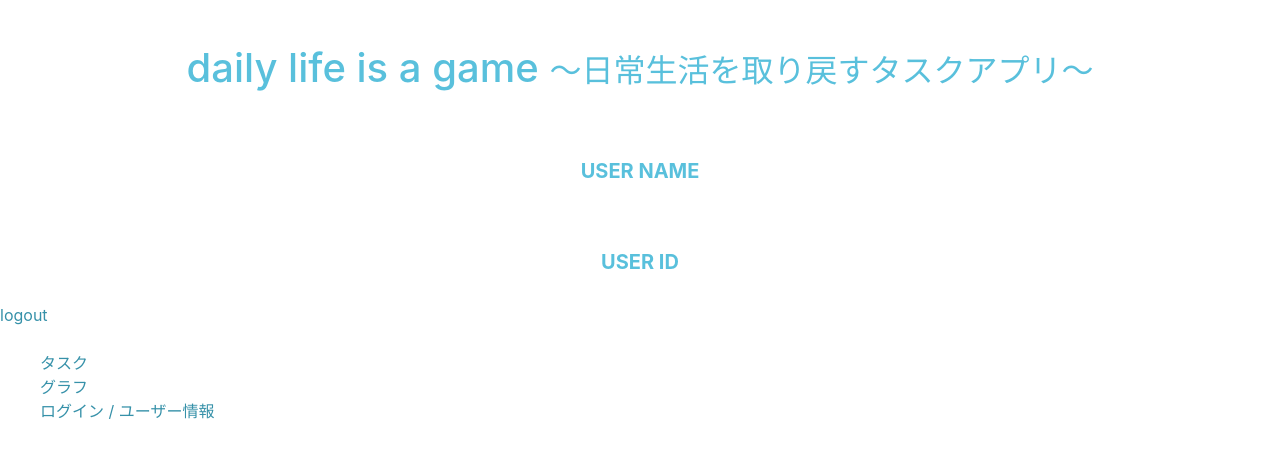
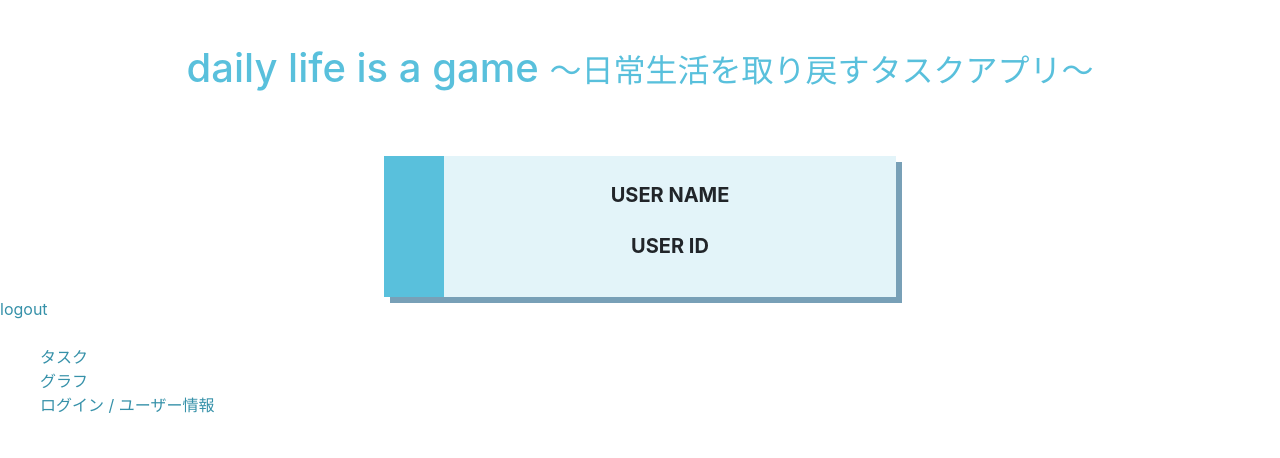
Before and after one commit to DLPJ-MUDS/daily-life-is-a-game, a Flask app: template login/main/templates/entries/user.html in a window 1280 px wide. Shown: the part 56-514 px from the top of the page. Run offline with Flask 2, Linux system fonts and the light colour scheme; the template is opened without the code that fills it, so the values that code supplies are empty; some libraries are stand-ins or nearby versions.

Commit message:
fix user.html

```diff
--- a/login/main/static/style/style.css
+++ b/login/main/static/style/style.css
@@ -37,6 +37,17 @@
     box-shadow: 6px 6px #78a0b7;
 }
 
+/* 付箋 */
+.elem_3{
+    text-align: center;
+    margin-right: 30%;
+    margin-left: 30%;
+    margin-top: 5%;
+    padding: 1em 1em;
+    background: rgb(227, 244, 249);
+    border-left: solid 60px rgb(89, 192, 220);
+    box-shadow: 6px 6px #78a0b7;
+}
 
 h1{
     color: rgb(89, 192, 220);
@@ -100,16 +111,22 @@
 
 .login dt{
     /* color: rgba(255, 31, 113); */
-    color: rgba(89, 192, 220);
+    /* color: rgba(89, 192, 220); */
     font-size: 20px;
-    margin-top: 5%;
+
 }
 
 .login dd{
     /* color: rgba(255, 31, 113); */
-    color: rgba(89, 192, 220);
+    /* color: rgba(89, 192, 220); */
     font-size: 20px;
+    margin-bottom: 5%;
+    margin-right: 30%;
+    margin-left: 30%;
+    background:linear-gradient(transparent 60%, #f6c 60%);
+
 }
+
 
 
 
--- a/login/main/templates/entries/user.html
+++ b/login/main/templates/entries/user.html
@@ -4,7 +4,7 @@
 <title>User | daily life is a game</title>
 {% endblock %}
 {% block body %}
-    <div class="login_form">
+    <div class="elem_3">
         <dl class="login">
             <dt>USER NAME</dt>
             <dd>{{ user_name }}</dd>
```
